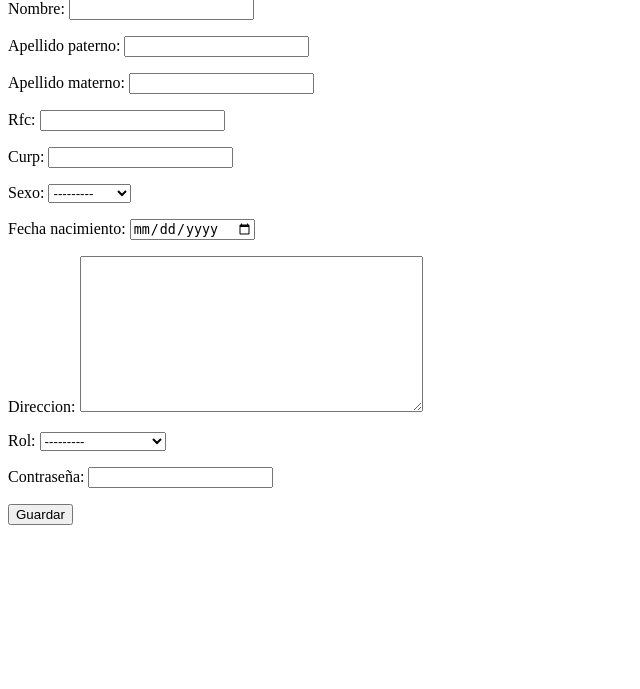
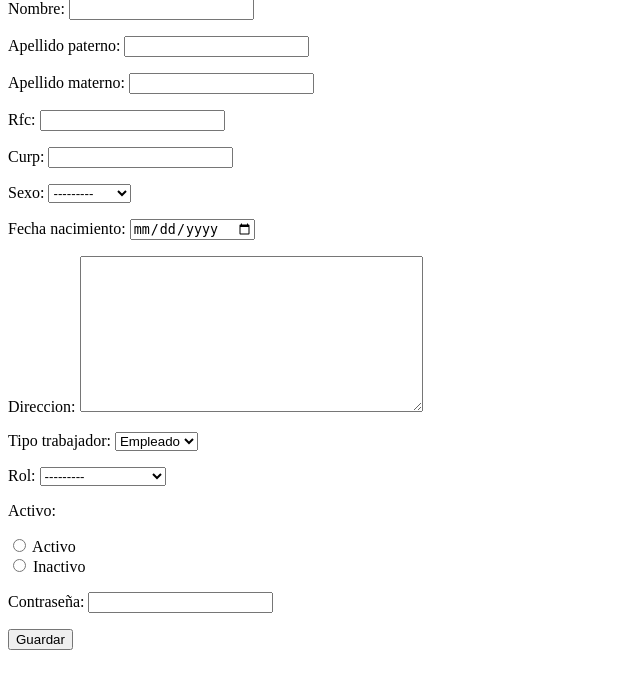
Before and after one commit to cesarGonzalez1/NNABD, a Django app: page /empleados/nuevo/ in a window 1280 px wide. Shown: the part 68-757 px from the top of the page, without its empty margins (0-640 px from the left). Run offline with Django 5.2, Linux system fonts and the light colour scheme; the visitor is signed in with stand-in values (Sample User, id 1).

Commit message:
tipo trabajador y crearusuario estatus

```diff
--- a/web/forms.py
+++ b/web/forms.py
@@ -4,7 +4,7 @@ from .models import Empleado
 
 class EmpleadoForm(forms.ModelForm):
     # Campos adicionales para la cuenta de acceso
-
+    activo=forms.ChoiceField(choices=[(True,'Activo'),(False,'Inactivo')],widget=forms.RadioSelect(),required=True)
     password = forms.CharField(widget=forms.PasswordInput, label="Contraseña")
 
     class Meta:
@@ -18,8 +18,10 @@ class EmpleadoForm(forms.ModelForm):
             'sexo',
             'fecha_nacimiento',
             'direccion',
+            'tipo_trabajador',
             'rol',
         ]
         widgets = {
             'fecha_nacimiento': forms.DateInput(attrs={'type': 'date'}),
+
         }
--- a/web/models.py
+++ b/web/models.py
@@ -24,7 +24,13 @@ class Empleado(models.Model):
     fecha_nacimiento = models.DateField()
     direccion = models.TextField()
 
-    # ----- DATOS LABORALES -----
+    TIPO_CHOICES=[
+        ('empleado','Empleado'),
+        ('voluntario','Voluntario'),
+    ]
+    tipo_trabajador=models.CharField(max_length=20,choices=TIPO_CHOICES,default='empleado')
+
+
     ROL_CHOICES = [
         ('director', 'Director'),
         ('coordinador', 'Coordinador'),
@@ -33,9 +39,9 @@ class Empleado(models.Model):
         ('abogado', 'Abogado'),
         ('trabajador_social', 'Trabajador Social'),
         ('analista', 'Analista'),
-        ('voluntario', 'Voluntario'),
     ]
     rol = models.CharField(max_length=50, choices=ROL_CHOICES)
+
 
     fecha_registro = models.DateTimeField(auto_now_add=True)
 
--- a/web/templates/empleados/mostrar_db.html
+++ b/web/templates/empleados/mostrar_db.html
@@ -23,7 +23,9 @@
             <th>RFC</th>
             <th>CURP</th>
             <th>Sexo</th>
-            <th>Fecha de Nacimiento</th> <th>Rol / Puesto</th>
+            <th>Fecha de Nacimiento</th>
+            <th>Tipo de trabajador</th>
+            <th>Rol / Puesto</th>
             <th>Fecha de Registro</th>
             <th>Estado</th>
             <th>ver/editar</th>
@@ -39,7 +41,7 @@
             <td>{{ emp.get_sexo_display }}</td>
 
             <td>{{ emp.fecha_nacimiento|date:"d/m/Y" }}</td>
-
+            <td>{{ emp.get_tipo_trabajador_display }}</td>
             <td>{{ emp.get_rol_display }}</td>
 
             <td>{{ emp.fecha_registro|date:"d/m/Y" }}</td>
--- a/web/views.py
+++ b/web/views.py
@@ -24,7 +24,7 @@ def editar_empleado(request, empleado_id):
             form.save()
             return redirect('consultar_empleado', empleado_id=empleado.id)
     else:
-        form = EmpleadoForm(instance=empleado)
+        form = EmpleadoForm(instance=empleado,initial={'activo':empleado.usuario.is_active})
 
     return render(request, 'empleados/editar_empleado.html', {'form': form})
 
@@ -42,6 +42,7 @@ def crear_empleado(request):
             rfc_usuario = form.cleaned_data['rfc']
             password = form.cleaned_data['password']
 
+
             # Verificamos si ya existe alguien con ese RFC/Username
             if User.objects.filter(username=rfc_usuario).exists():
                 form.add_error(None, 'Ya existe un empleado con este RFC registrado.')
@@ -55,9 +56,12 @@ def crear_empleado(request):
                         password=password
                     )
 
+
                     empleado = form.save(commit=False)
                     empleado.usuario = user
                     empleado.save()
+                    user.is_active=form.cleaned_data['activo']
+                    user.save()
 
                 return redirect('lista_empleados')
             except Exception as e:
```
Also changed, not shown: web/migrations/0002_empleado_activo_empleado_tipo_trabajador_and_more.py (added), web/migrations/0003_remove_empleado_activo.py (added).
